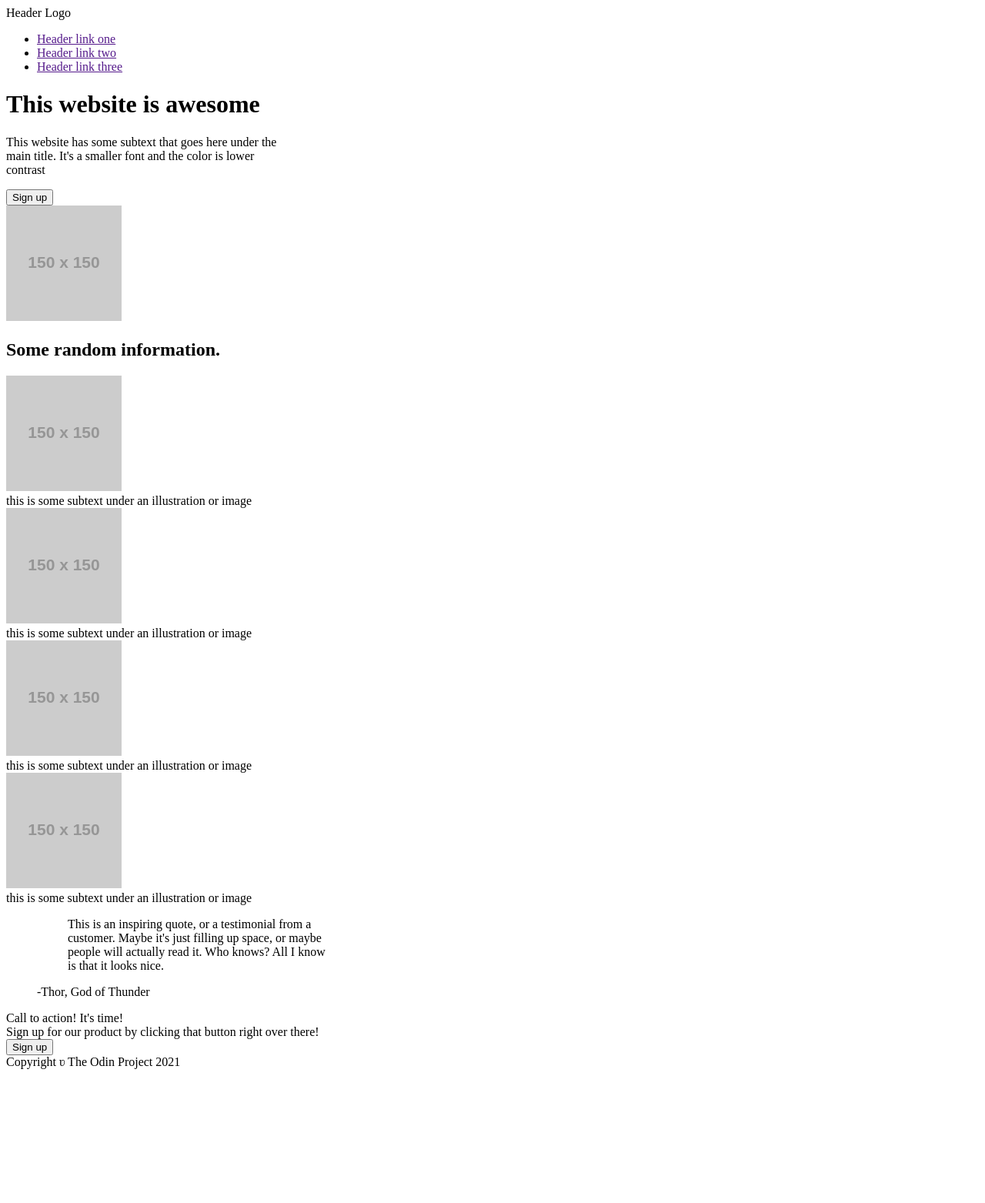
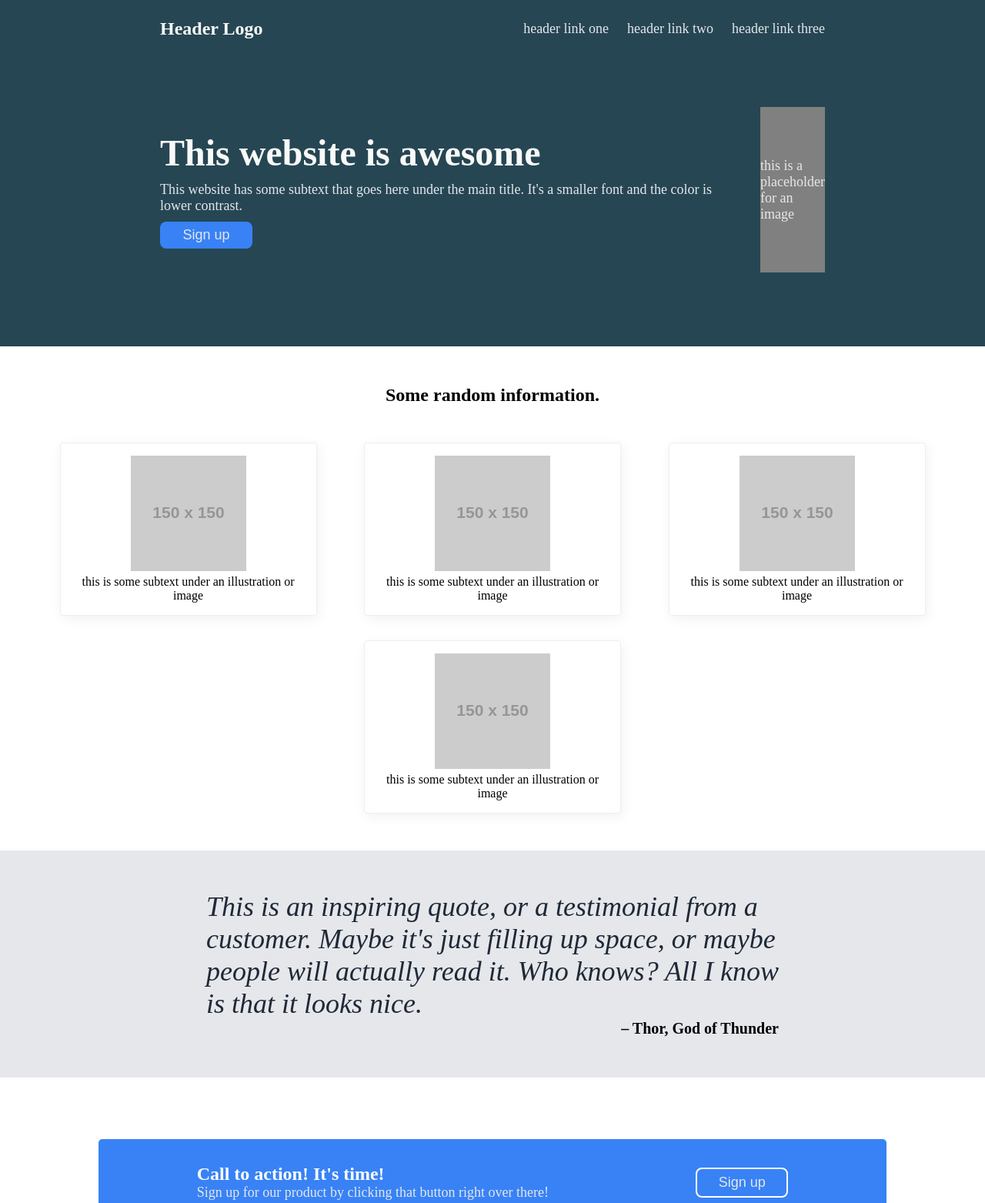
Before and after one commit to jon-torres/Landing-Page, a plain HTML site: page index.html in a window 1280 px wide. Shown: the top 1563 px of the page at 77% size. Before the commit the page ends 1397 px from the top, so only its background shows below. Drawn offline with Linux system fonts and the light colour scheme; placeholder pictures from the web are drawn by us.

Commit message:
First layout according to the exercise. Some elements still need work because the responsiveness is not as I desired.

```diff
--- a/index.html
+++ b/index.html
@@ -6,31 +6,41 @@
     <meta http-equiv="X-UA-Compatible" content="IE=edge">
     <meta name="viewport" content="width=device-width, initial-scale=1.0">
     <title>Document</title>
+    <link rel="stylesheet" href="style.css">
 </head>
 
 <body>
-    <div class="top-container">
-        <div class="header">
-            <div class="logo">Header Logo</div>
-            <ul class="links">
-                <li><a href="">Header link one</a></li>
-                <li><a href="">Header link two</a></li>
-                <li><a href="">Header link three</a></li>
-            </ul>
+    <header>
+        <div class="nav">
+            <div class="left">
+                <p id="logo">Header Logo</p>
+            </div>
+            <div class="right">
+                <ul>
+                    <li><a href="#">header link one</a></li>
+                    <li><a href="#">header link two</a></li>
+                    <li><a href="#">header link three</a></li>
+                </ul>
+            </div>
         </div>
 
-        <div class="body-container">
-            <h1>This website is awesome</h1>
-            <p>This website has some subtext that goes here under the <br> main title. It's a smaller font and the color
-                is
-                lower<br> contrast</p>
-            <button>Sign up</button>
+        <div class="welcome">
+            <div class="left">
+                <h1 class="hero">This website is awesome</h1>
+                <p class="secondary">This website has some subtext that goes here under the main title. It's a smaller
+                    font and the
+                    color is lower contrast.</p>
+                <button class="secondary">Sign up</button>
+            </div>
+            <div class="right">
+                <div class="image">
+                    <p class="secondary">this is a placeholder for an image</p>
+                </div>
+            </div>
         </div>
+    </header>
 
-        <div class="img-container">
-            <a href="https://placeholder.com"><img src="https://via.placeholder.com/150"></a>
-        </div>
-    </div>
+
     <div class="upper-center-container">
         <h2>Some random information.</h2>
         <div class="cards">
@@ -55,23 +65,26 @@
                 <p>This is an inspiring quote, or a testimonial from a<br> customer. Maybe it's just filling up space,
                     or maybe<br> people will actually read it. Who knows? All I know<br> is that it looks nice.</p>
             </blockquote>
-            <figcaption>-Thor, God of Thunder</figcaption>
+            <figcaption>– Thor, God of Thunder</figcaption>
         </figure>
     </div>
 
-    <div class="lower-center-container">
-        <div class="modal">
-            <div class="container">
-                <div class="modal-header">Call to action! It's time!
-                </div>
-                <div class="text">Sign up for our product by clicking that button right over there!</div>
-                <button class="modal-sign-up">Sign up</button>
+    <div class="sign-up">
+        <div class="container">
+            <div class="left">
+                <strong>Call to action! It's time!</strong>
+                <p class="secondary">Sign up for our product by clicking that button right over there!</p>
+            </div>
+            <div class="right">
+                <button class="secondary">Sign up</button>
             </div>
         </div>
     </div>
 
+
+
     <div class="footer">
-        Copyright ʋ The Odin Project 2021
+        Copyright © The Odin Project 2021
     </div>
 
 </body>
--- /dev/null
+++ b/style.css
@@ -0,0 +1,169 @@
+* {
+  margin: 0;
+  padding: 0;
+}
+
+header {
+  background-color: #264653;
+  padding: 1em 13em;
+}
+
+#logo {
+  font-size: 24px;
+  font-weight: 900;
+  color: #f9faf8;
+}
+
+.nav {
+  display: flex;
+  justify-content: space-between;
+  flex-wrap: wrap;
+  align-items: center;
+  padding-top: 0.5rem;
+  padding-bottom: 0.5rem;
+  flex: 1;
+}
+
+.nav ul {
+  list-style-type: none;
+  display: flex;
+  gap: 1.5em;
+  flex: 0 0 2em;
+}
+
+.secondary,
+a:link {
+  font-size: 18px;
+  color: #e5e7eb;
+  text-decoration: none;
+}
+
+.welcome {
+  padding: 5em 0;
+  display: flex;
+  justify-content: center;
+  align-items: center;
+  gap: 2em;
+}
+
+.welcome .left {
+  display: flex;
+  flex-direction: column;
+  gap: 10px;
+  /* flex: 1 1 1em; */
+}
+
+.welcome .right {
+  width: 50rem;
+  /* height: auto; */
+  flex: 1;
+}
+
+.hero {
+  color: #f9faf8;
+  font-weight: 900;
+  font-size: 48px;
+}
+
+button {
+  padding: 7px 1em;
+  width: 120px;
+  background-color: #3882f6;
+  border-radius: 8px;
+}
+
+.welcome button {
+  border: none;
+}
+
+.image {
+  background-color: gray;
+  display: flex;
+  align-items: center;
+  justify-content: center;
+  height: 215px;
+  flex-shrink: 0;
+}
+
+/* 264653 */
+
+.cards {
+  display: flex;
+  flex-wrap: wrap;
+  justify-content: space-evenly;
+  /* gap: 12px; */
+  padding: 32px;
+  align-self: stretch;
+}
+
+.card {
+  border: 1px solid #eee;
+  box-shadow: 2px 4px 16px rgba(0, 0, 0, .06);
+  border-radius: 4px;
+  padding: 16px;
+  width: 300px;
+  margin: 16px;
+  text-align: center;
+}
+
+h2 {
+  text-align: center;
+  margin-top: 50px;
+}
+
+.center-container {
+  display: flex;
+  justify-content: center;
+  background-color: #e5e7eb;
+  padding: 52px;
+}
+
+blockquote {
+  font-size: 36px;
+  font-weight: 100;
+  font-style: italic;
+  color: #1f2937;
+}
+
+figcaption {
+  text-align: right;
+  font-weight: 700;
+  font-size: 20px;
+}
+
+.sign-up {
+  display: flex;
+  justify-content: center;
+  align-items: center;
+  padding: 5em 10em;
+  flex-shrink: 0;
+}
+
+.container {
+  display: flex;
+  justify-content: space-around;
+  align-items: center;
+  background-color: #3882f6;
+  padding: 2em;
+  width: 100%;
+  border-radius: 5px;
+  flex-shrink: 0;
+}
+
+.container button {
+  border: 2px solid #fff;
+}
+
+strong {
+  font-size: 24px;
+  color: #fff;
+}
+
+.footer {
+  height: 52px;
+  display: flex;
+  align-items: center;
+  justify-content: center;
+  background: #264653;
+  color: #e5e7eb;
+}
```
